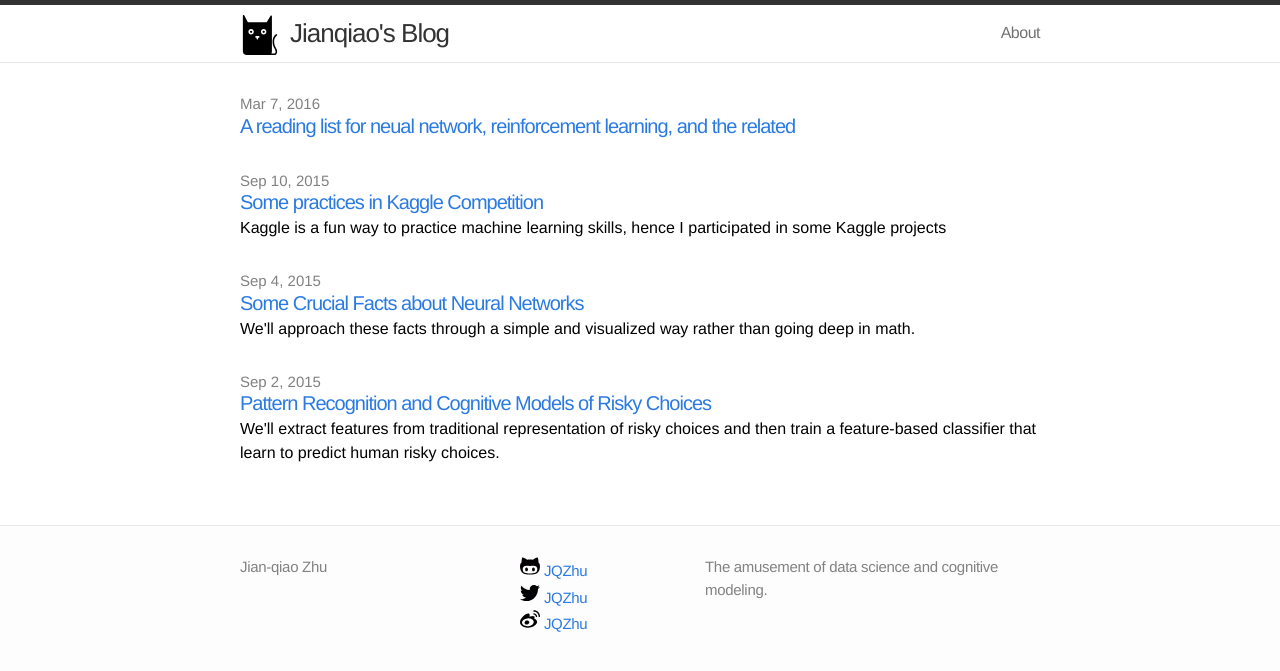
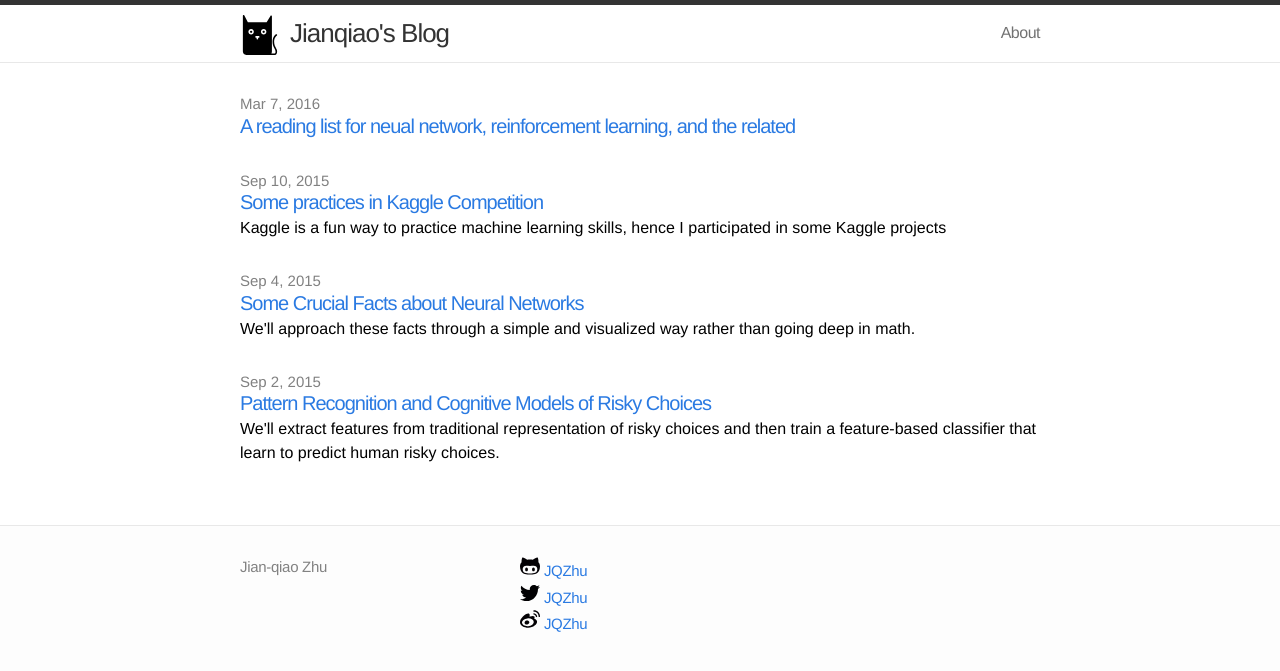
Before and after one commit to jianqiaozhu/jianqiaozhu.github.io, a Jekyll site: the page built from index.html, in a window 1280 px wide. Shown: the top 671 px of the page. Built offline with Jekyll 4.4.1, drawn with Linux system fonts in a browser that asks for light colours; Markdown is read by kramdown in place of the engine named in the settings.

Commit message:
delete description

```diff
--- a/_config.yml
+++ b/_config.yml
@@ -1,7 +1,7 @@
 # Site settings
 title: Jianqiao's Blog
 email: camb.zhu@gmail.com
-description: "The amusement of data science and cognitive modeling."
+description: ""
 baseurl: ""
 url: "http://camzhu.github.io"
 twitter_username: JQ_Zhu
```
